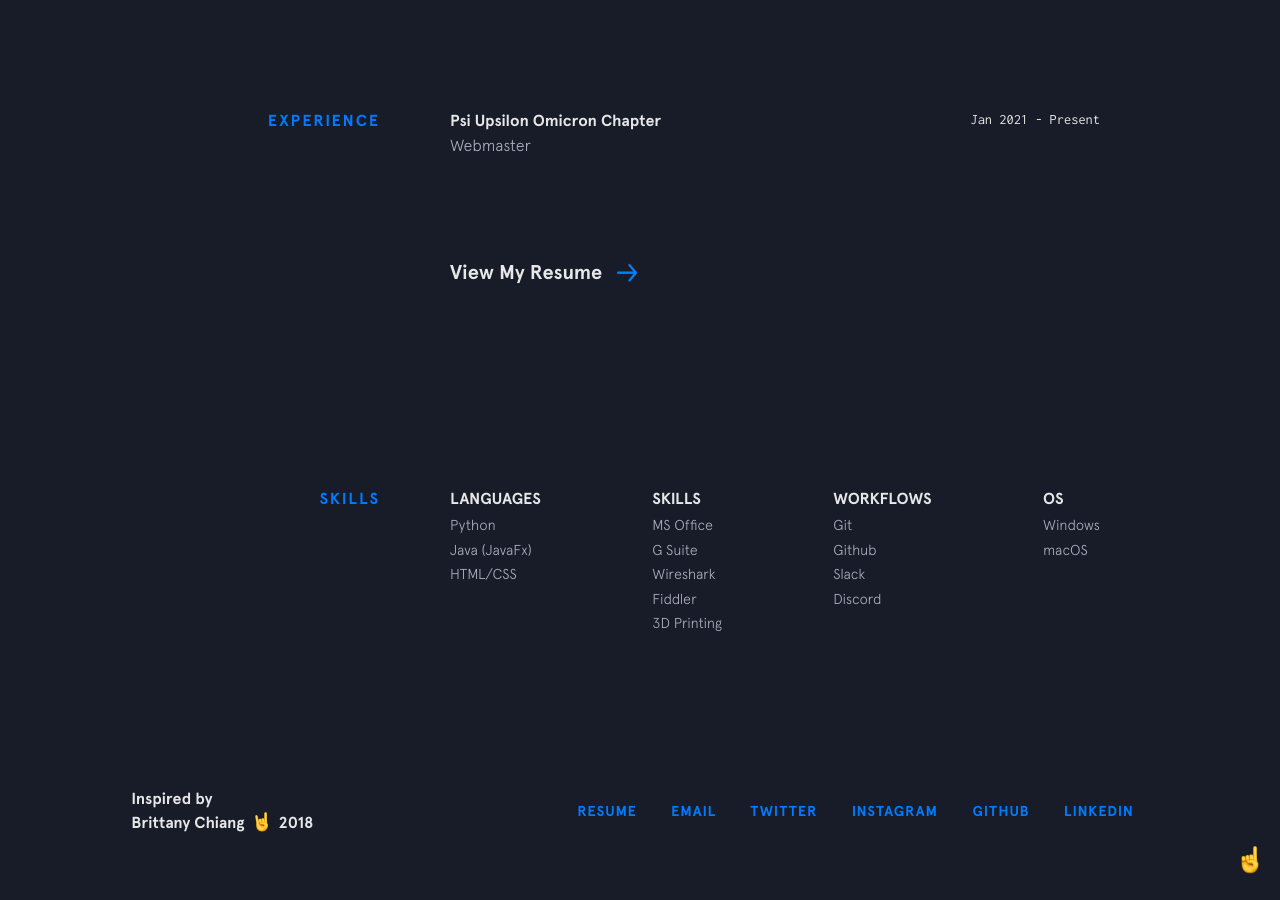
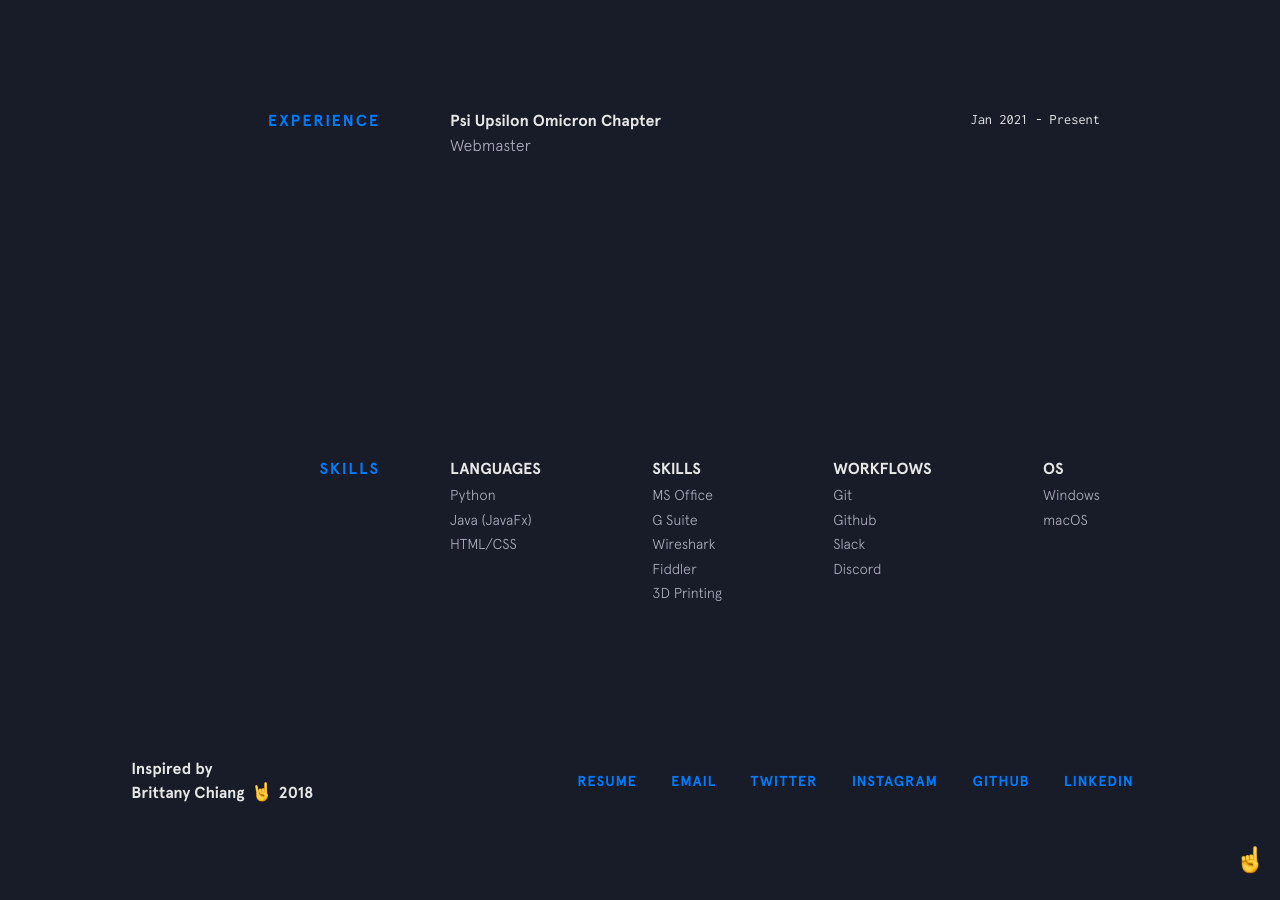
Before and after one commit to rh376/raiyanh717.github.io, a Jekyll site: the page built from index.html, in a window 1280 px wide and 900 px high, scrolled down 1361 px. Built offline with Jekyll 4.4.1, drawn with Linux system fonts in a browser that asks for light colours; nearby versions of some CDN libraries.

Commit message:
edit experience

```diff
--- a/_includes/experience.html
+++ b/_includes/experience.html
@@ -15,6 +15,7 @@
       {% endfor %}
     </div>
 
-    <a href="{{site.resume}}" target="_blank" class="arrow-link">View My Resume</a>
+    <!--<a href="{{site.resume}}" target="_blank" class="arrow-link">View My Resume</a>
+    -->
   </div>
 </section>
```
